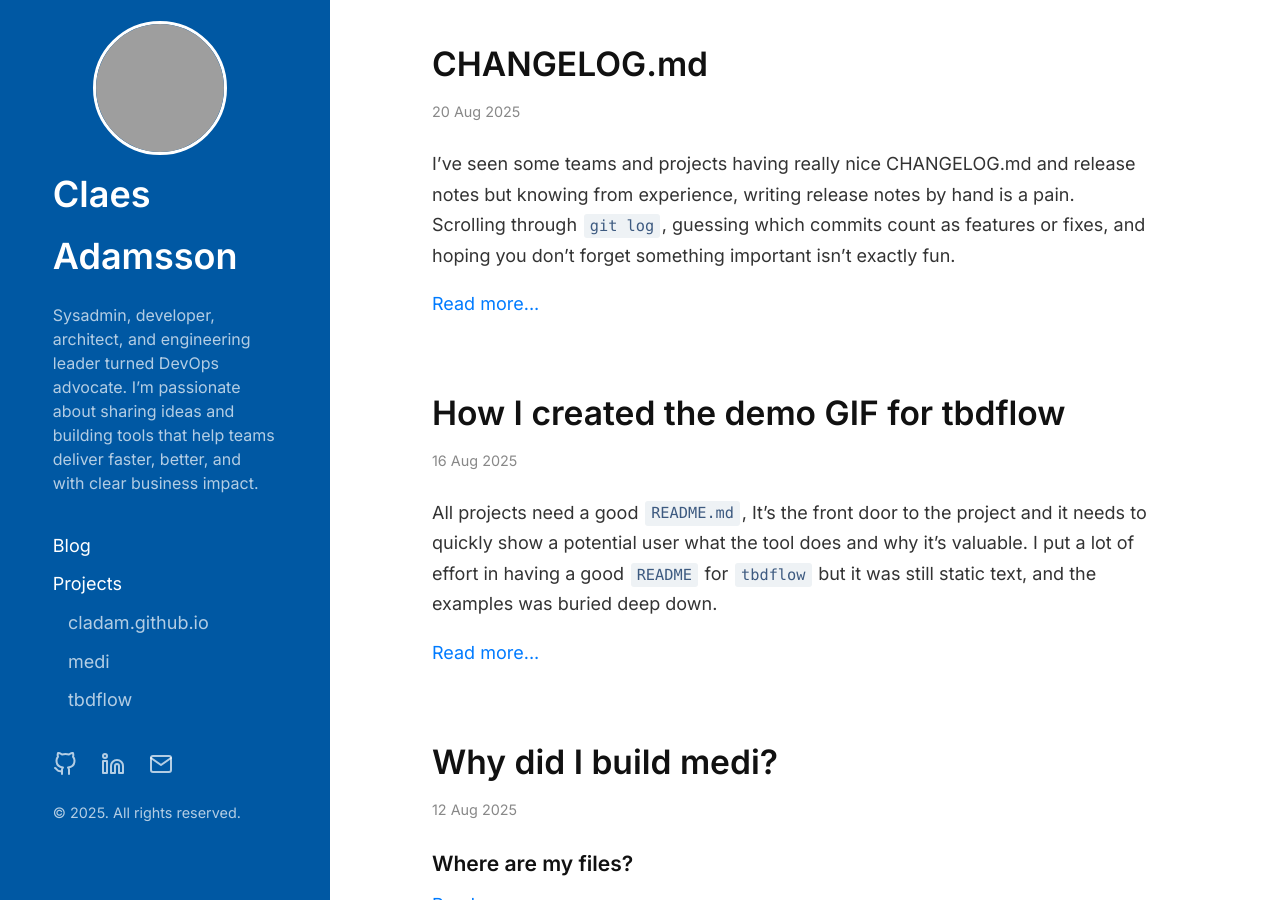
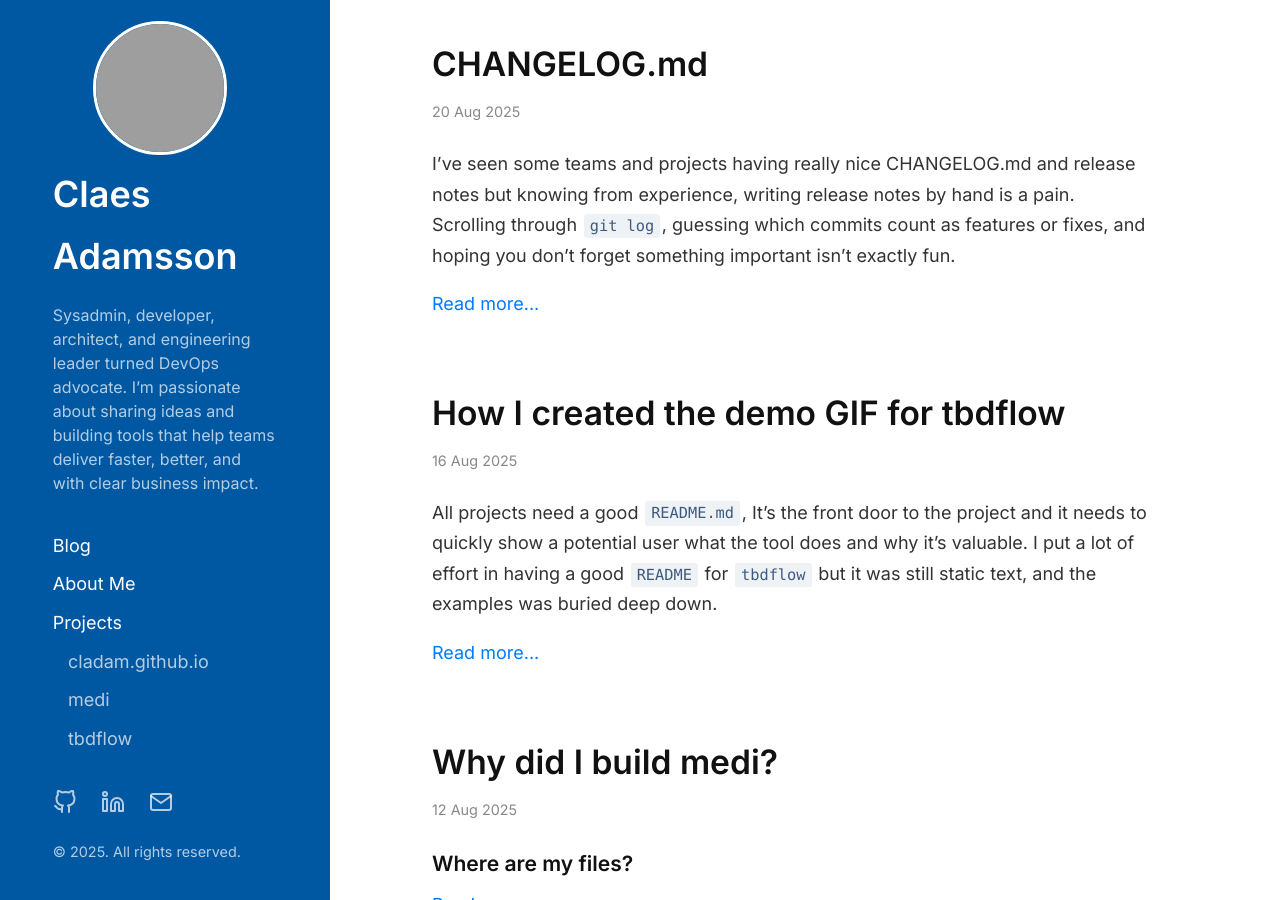
Before and after one commit to cladam/cladam.github.io, a Jekyll site: the page built from index.html, in a window 1280 px wide and 900 px high, scrolled down 316 px. Built offline with Jekyll 4.4.1, drawn with Linux system fonts in a browser that asks for light colours; the list of posts is cut into pages by our own code; grey boxes are pictures that could not be loaded.

Commit message:
Refactor sidebar navigation for cleaner structure

```diff
--- a/_includes/sidebar.html
+++ b/_includes/sidebar.html
@@ -14,23 +14,19 @@
 
         <nav class="sidebar-nav">
             <a class="sidebar-nav-item" href="{{ '/' | relative_url }}">Blog</a>
-
+            {% assign pages_list = site.pages | sort:"title" %}
             {% for node in pages_list %}
                 {% if node.title != null %}
-                    {% if node.url != "/" and node.title != "Home" %}
+                    {% if node.url != "/" %}
                         <a class="sidebar-nav-item" href="{{ node.url | relative_url }}">{{ node.title }}</a>
                     {% endif %}
                 {% endif %}
             {% endfor %}
-
-            <!-- New Projects Section -->
             <span class="sidebar-nav-item">Projects</span>
             {% for project in site.projects %}
               <a class="sidebar-nav-item project-nav-item" href="{{ project.url | relative_url }}">&nbsp;&nbsp;&nbsp;{{ project.title }}</a>
             {% endfor %}
         </nav>
-
-        <!-- Social Links Section -->
         <div class="sidebar-social">
             <a href="https://github.com/{{ site.github_username }}" title="GitHub">
                 <svg xmlns="[http://www.w3.org/2000/svg](http://www.w3.org/2000/svg)" width="24" height="24" viewBox="0 0 24 24" fill="none" stroke="currentColor" stroke-width="2" stroke-linecap="round" stroke-linejoin="round"><path d="M9 19c-5 1.5-5-2.5-7-3m14 6v-3.87a3.37 3.37 0 0 0-.94-2.61c3.14-.35 6.44-1.54 6.44-7A5.44 5.44 0 0 0 20 4.77 5.07 5.07 0 0 0 19.91 1S18.73.65 16 2.48a13.38 13.38 0 0 0-7 0C6.27.65 5.09 1 5.09 1A5.07 5.07 0 0 0 5 4.77a5.44 5.44 0 0 0-1.5 3.78c0 5.42 3.3 6.61 6.44 7A3.37 3.37 0 0 0 9 18.13V22"></path></svg>
```
